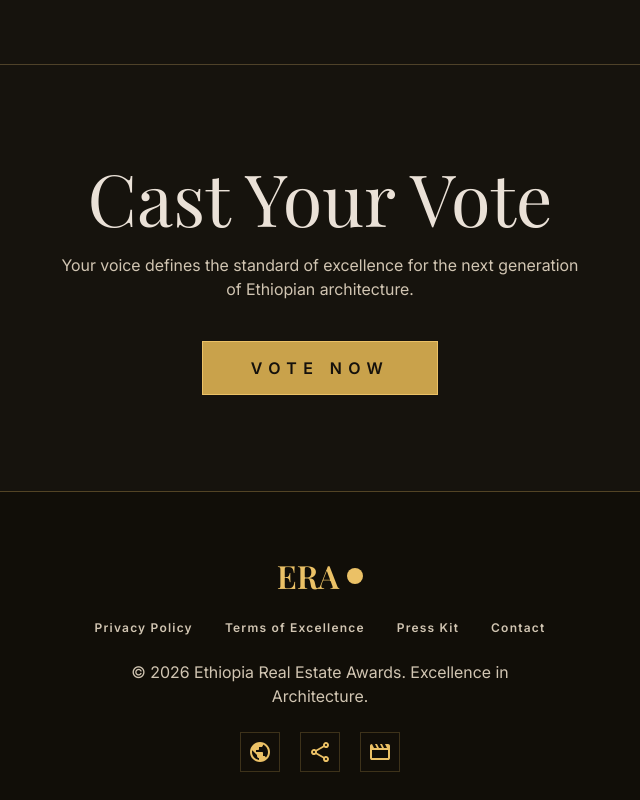
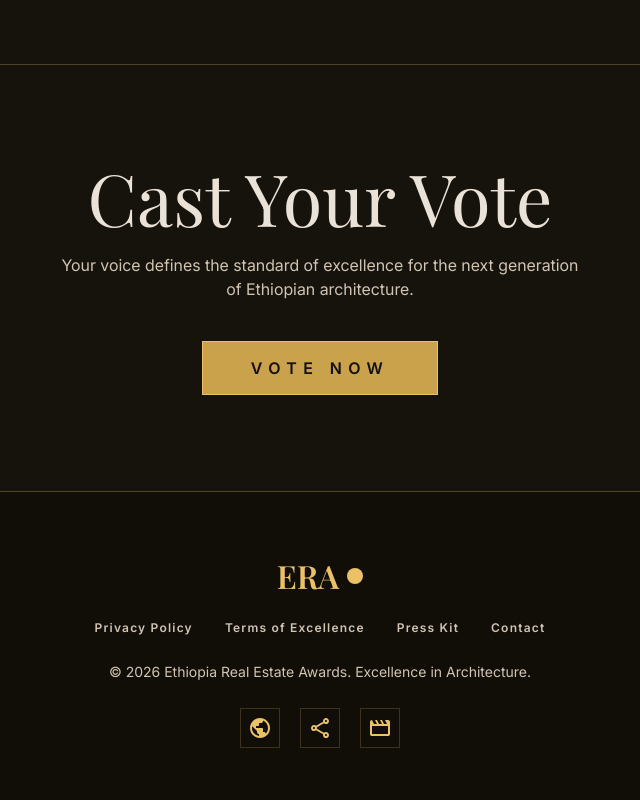
Before and after one commit to shushaykebedew/era-web-frontend, a Next.js app: page /nominees/abyssinia-design-hub in a window 1280 px wide. Shown: the part 1149-1949 px from the top of the page, without its empty margins (320-960 px from the left). Built offline with nearby package versions, Linux system fonts and the light colour scheme.

Commit message:
feat: add checkmark icon SVG; update references in components for consistency

```diff
--- a/src/components/layout/Footer.tsx
+++ b/src/components/layout/Footer.tsx
@@ -56,8 +56,8 @@ export function Footer() {
 
         <p
           className={cn(
-            "mt-6 2xl:mt-10 max-w-md 2xl:max-w-xl text-[11px] sm:text-sm xl:text-base",
-            "2xl:text-[20px] text-[#D1C5B2] font-inter leading-6 2xl:leading-8",
+            "mt-6 2xl:mt-10 max-w-lg 2xl:max-w-xl text-[11px] sm:text-sm 2xl:text-base",
+            "text-[#D1C5B2] font-inter leading-6 2xl:leading-8",
           )}
         >
           &copy; {year} {siteConfig.fullName}. {siteConfig.tagline}.
@@ -74,7 +74,13 @@ export function Footer() {
                 "border border-[#EBC16633] transition-opacity hover:opacity-70",
               )}
             >
-              <Image src={src} alt="" width={20} height={20} className="w-5 h-5 2xl:w-7 2xl:h-7" />
+              <Image
+                src={src}
+                alt=""
+                width={20}
+                height={20}
+                className="w-5 h-5 2xl:w-7 2xl:h-7"
+              />
             </a>
           ))}
         </div>
--- a/src/features/nominees/tabs/GalleryTab.tsx
+++ b/src/features/nominees/tabs/GalleryTab.tsx
@@ -160,7 +160,7 @@ export function GalleryTab({
         >
           End of Gallery
         </p>
-        <div className="flex flex-col items-center gap-4 sm:flex-row sm:gap-6">
+        <div className="flex items-center gap-4  sm:gap-6">
           {prevId ? (
             <Link
               href={`/nominees/${prevId}`}
--- a/src/features/partners/PartnersTierCards.tsx
+++ b/src/features/partners/PartnersTierCards.tsx
@@ -109,7 +109,7 @@ export function PartnersTierCards({ onSelectTier }: PartnersTierCardsProps) {
                         />
                       ) : (
                         <img
-                          src="/icons/check-mark.svg"
+                          src="/icons/checkmark.svg"
                           className="mt-1 h-3.5 w-3.5 2xl:h-4 2xl:w-4 shrink-0 text-primary"
                         />
                       )}
```
Also changed, not shown: public/icons/checkmark.svg (renamed from public/icons/check-mark.svg).
